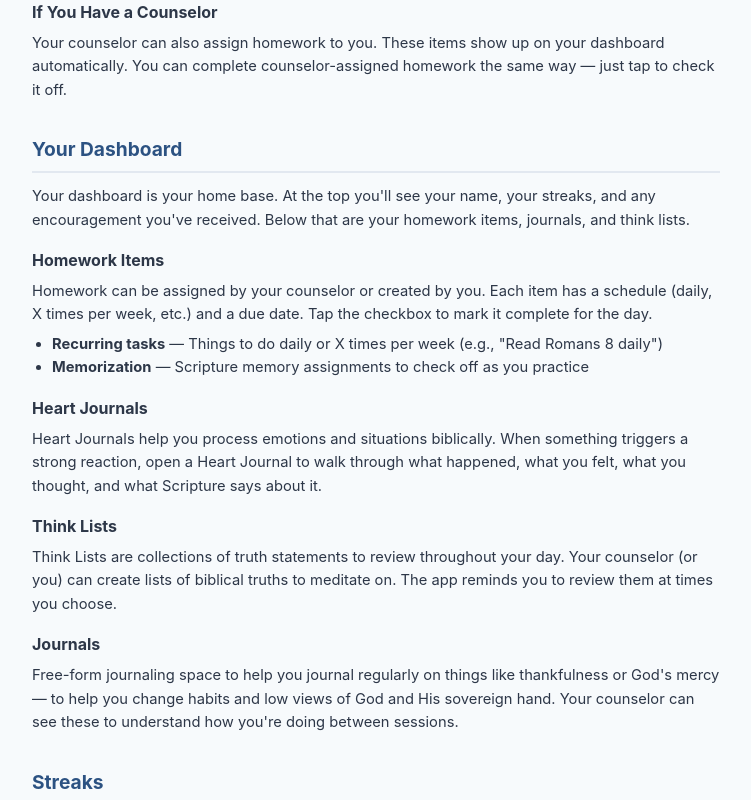
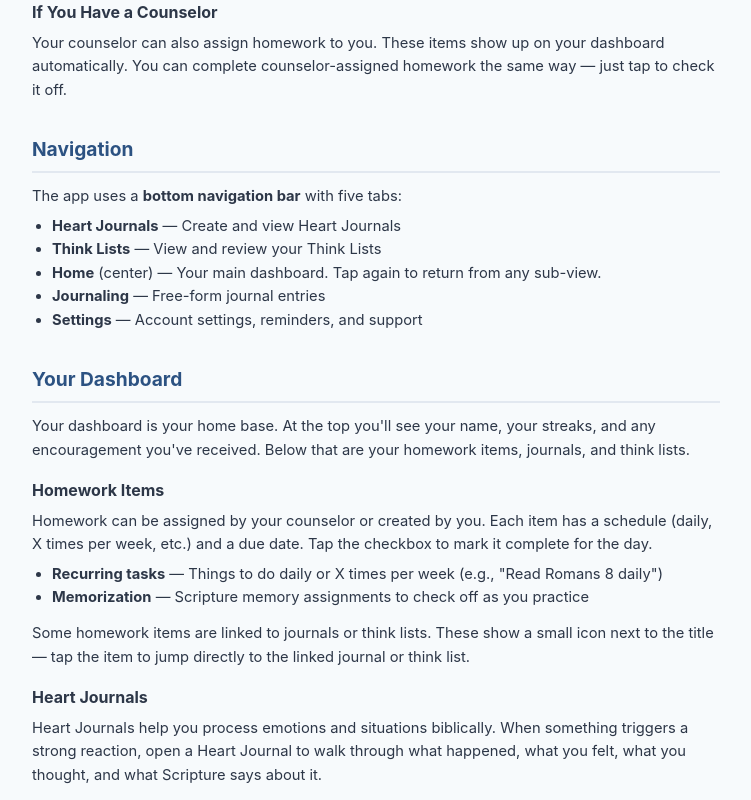
Before and after one commit to packtramp/counseling-homework, a React (Vite) app: page /help in a window 1280 px wide. Shown: the part 860-1660 px from the top of the page, without its empty margins (264-1015 px from the left). Built offline with nearby package versions, Linux system fonts and the light colour scheme; no server answers.

Commit message:
Update help page + docs: bottom nav, vacation mode, behind-status docs, milestones (v0.452)

```diff
--- a/src/config/version.js
+++ b/src/config/version.js
@@ -1 +1 @@
-export const APP_VERSION = '0.451';
+export const APP_VERSION = '0.452';
--- a/src/pages/HelpPage.jsx
+++ b/src/pages/HelpPage.jsx
@@ -72,6 +72,21 @@ export default function HelpPage() {
         </p>
       </div>
 
+      {/* Navigation */}
+      <div style={sectionStyle}>
+        <h2 style={h2Style}>Navigation</h2>
+        <p style={pStyle}>
+          The app uses a <strong>bottom navigation bar</strong> with five tabs:
+        </p>
+        <ul style={ulStyle}>
+          <li><strong>Heart Journals</strong> — Create and view Heart Journals</li>
+          <li><strong>Think Lists</strong> — View and review your Think Lists</li>
+          <li><strong>Home</strong> (center) — Your main dashboard. Tap again to return from any sub-view.</li>
+          <li><strong>Journaling</strong> — Free-form journal entries</li>
+          <li><strong>Settings</strong> — Account settings, reminders, and support</li>
+        </ul>
+      </div>
+
       {/* Your Dashboard */}
       <div style={sectionStyle}>
         <h2 style={h2Style}>Your Dashboard</h2>
@@ -87,6 +102,9 @@ export default function HelpPage() {
           <li><strong>Recurring tasks</strong> — Things to do daily or X times per week (e.g., "Read Romans 8 daily")</li>
           <li><strong>Memorization</strong> — Scripture memory assignments to check off as you practice</li>
         </ul>
+        <p style={pStyle}>
+          Some homework items are linked to journals or think lists. These show a small icon next to the title — tap the item to jump directly to the linked journal or think list.
+        </p>
 
         <h3 style={h3Style}>Heart Journals</h3>
         <p style={pStyle}>
@@ -208,8 +226,8 @@ export default function HelpPage() {
           Share prayer needs with your accountability partners and counselor. You'll find the <strong>Prayer Requests</strong> tile on the right side of your dashboard, below your journals.
         </p>
         <ul style={ulStyle}>
-          <li><strong>Adding a request:</strong> Click the 🙏+ button, type your prayer request (up to 500 characters), and set an end date (up to 1 month out). When you submit, all your APs and your counselor will receive an email.</li>
-          <li><strong>End date:</strong> Prayer requests automatically disappear after the end date. This keeps requests fresh and relevant. You can always add a new one.</li>
+          <li><strong>Adding a request:</strong> Click the 🙏+ button, type your prayer request (up to 500 characters), and set an end date (defaults to 1 week out). When you submit, all your APs and your counselor will receive an email.</li>
+          <li><strong>End date:</strong> Prayer requests automatically disappear after the end date. This keeps requests fresh and relevant. You can always add a new one or extend an existing one.</li>
           <li><strong>"Prayed" button:</strong> When someone sees your prayer request, they can click the 🙏 button to let you know they prayed for you. You'll receive an email (max 1 per person per day).</li>
           <li><strong>Prayer counter:</strong> The 🙏 counter on your dashboard shows how many times others have prayed for your requests. Click it to see who prayed and when.</li>
           <li><strong>Editing:</strong> You can edit your own prayer requests to update the text, change the end date, or add an outcome describing how God answered.</li>
@@ -239,7 +257,7 @@ export default function HelpPage() {
       <div style={sectionStyle}>
         <h2 style={h2Style}>For Counselors</h2>
         <p style={pStyle}>
-          If you're a counselor, you'll see a <strong>"My Counselees"</strong> section on your dashboard in addition to your own homework area.
+          If you're a counselor, you'll see a <strong>"My Counselees"</strong> section on your dashboard (in the ME tab) in addition to your own homework area.
         </p>
 
         <h3 style={h3Style}>Adding Counselees</h3>
@@ -288,17 +306,33 @@ export default function HelpPage() {
         </ul>
       </div>
 
+      {/* Vacation Mode */}
+      <div style={sectionStyle}>
+        <h2 style={h2Style}>Vacation Mode</h2>
+        <p style={pStyle}>
+          Going on a trip or need a break? Turn on <strong>Vacation Mode</strong> in Settings to pause your homework tracking.
+        </p>
+        <ul style={ulStyle}>
+          <li><strong>What it does:</strong> Homework is automatically marked complete each day while you're away. Your streaks are frozen (they won't grow, but they won't reset either).</li>
+          <li><strong>Email reminders:</strong> Paused — you won't receive any reminder emails while on vacation.</li>
+          <li><strong>AP tiles:</strong> Your accountability partners will see a blue "Vacation" badge on your tile so they know you're away.</li>
+          <li><strong>Turning it off:</strong> When you return, turn off Vacation Mode in Settings. Your homework picks up right where you left off.</li>
+        </ul>
+      </div>
+
       {/* Account Settings */}
       <div style={sectionStyle}>
         <h2 style={h2Style}>Account Settings</h2>
         <p style={pStyle}>
-          Access Account Settings by tapping your profile icon in the top right corner. From there you can:
+          Access Account Settings by tapping the <strong>Settings</strong> icon (gear) in the bottom navigation bar. From there you can:
         </p>
         <ul style={ulStyle}>
           <li>Update your name and profile photo</li>
           <li>Change your email or phone number</li>
           <li>Configure your reminder schedule (times and days)</li>
           <li>Turn email reminders on or off</li>
+          <li>Toggle Vacation Mode on or off</li>
+          <li>Send feedback or report issues</li>
         </ul>
 
         <h3 style={h3Style}>Your Activity History</h3>
```
